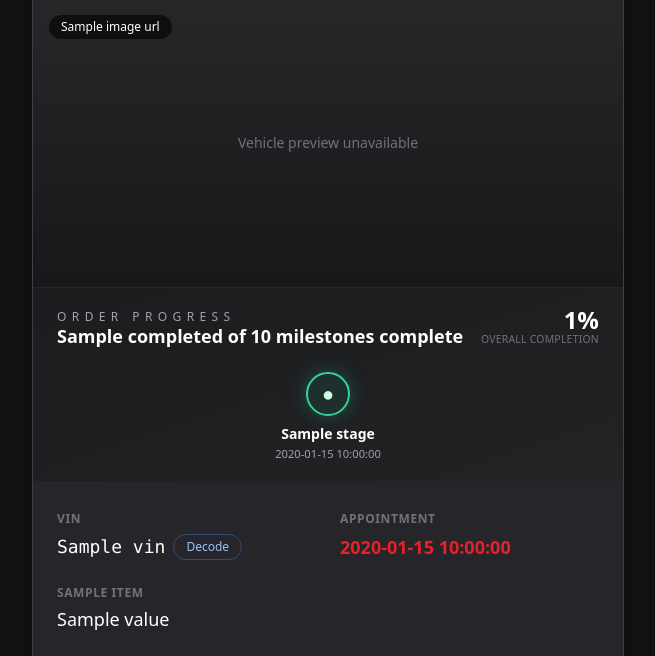
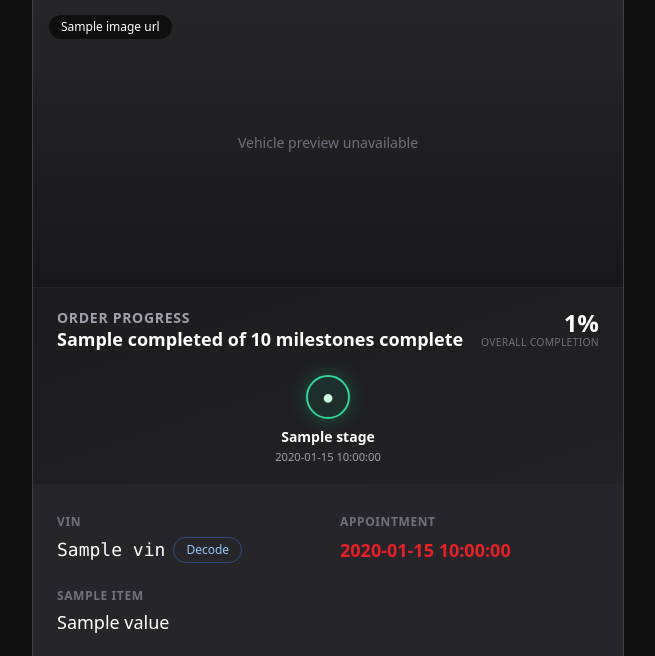
Before and after one commit to Rivsoft/tesla-order-status, a Python web app: template app/templates/index.html in a window 1280 px wide. Shown: the part 196-852 px from the top of the page, without its empty margins (312-967 px from the left). Run offline with Jinja, Linux system fonts and the light colour scheme; the template is opened without the code that fills it: most values are stand-ins (such as "Sample title", 1, 10 or a date in 2020); grey boxes marked "Sample" are stand-in pictures; some libraries are stand-ins or nearby versions.

Commit message:
feat: update order progress header to improve readability

```diff
--- a/app/templates/index.html
+++ b/app/templates/index.html
@@ -73,7 +73,7 @@
             <div class="px-6 py-5 border-t border-zinc-800 bg-gradient-to-br from-zinc-900/70 to-zinc-900/30">
                 <div class="flex flex-col gap-3 md:flex-row md:items-end md:justify-between">
                     <div>
-                        <p class="text-xs uppercase tracking-[0.45em] text-zinc-400">Order Progress</p>
+                        <h3 class="text-zinc-400 text-sm uppercase tracking-wider font-semibold">Order Progress</h3>
                         <p class="text-lg font-semibold text-white leading-tight">{{ order.progress.completed }} of {{ order.progress.total }} milestones complete</p>
                     </div>
                     <div class="text-right">
```
